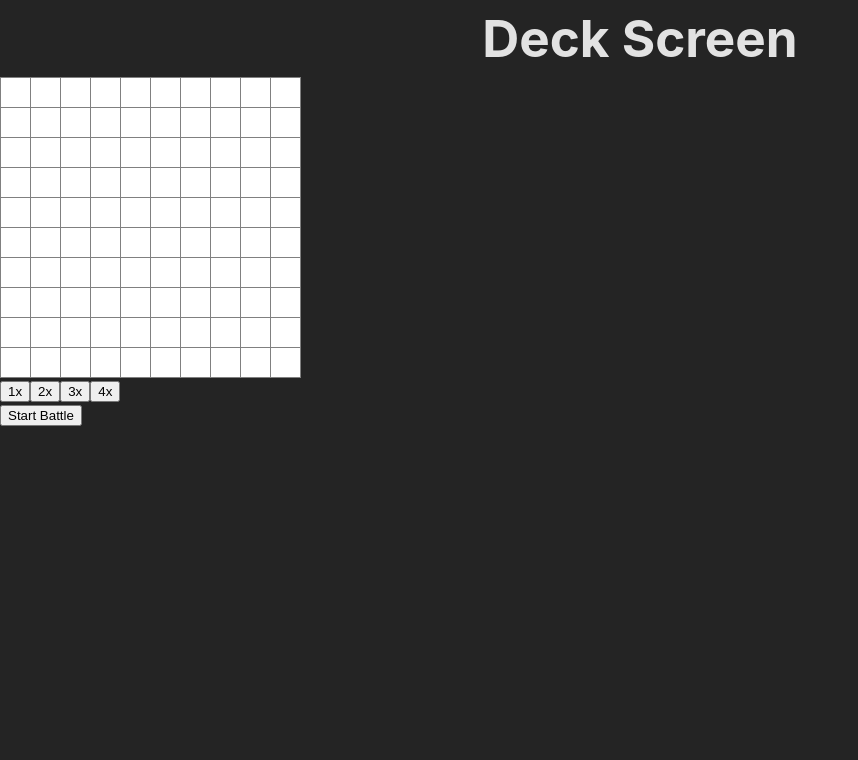
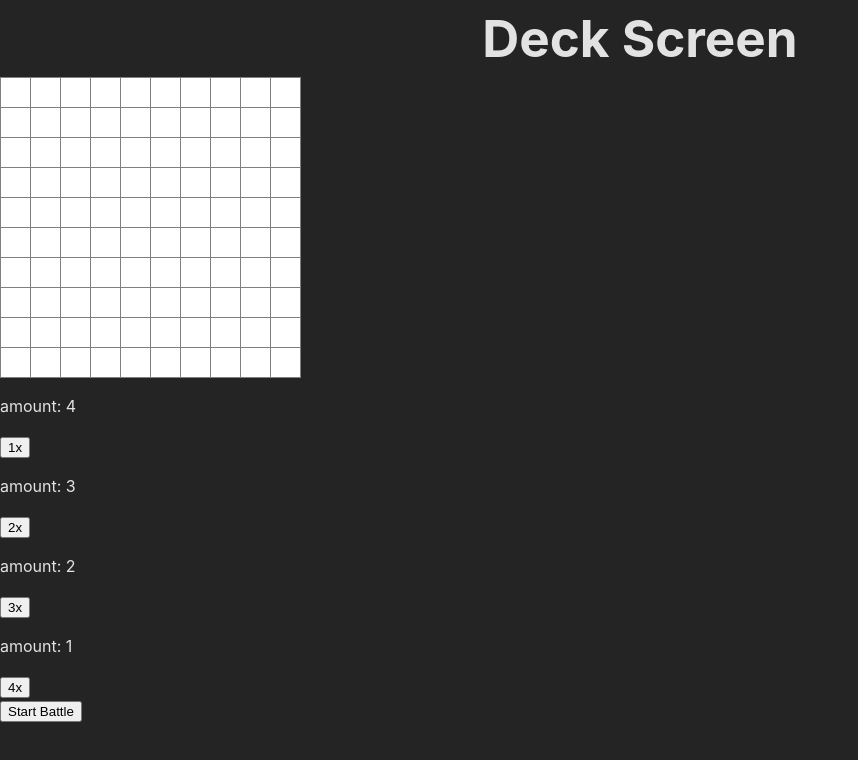
Before and after one commit to DenDOme/react-battle-ship, a React (Vite) app: page / in a window 1280 px wide. Both pictures are taken after a click on the button "Start Game". Shown: the top 760 px of the page, without its empty margins (0-858 px from the left). Built offline with nearby package versions, Linux system fonts and the light colour scheme.

Commit message:
minor fixes

```diff
--- a/src/components/DeckScreen.jsx
+++ b/src/components/DeckScreen.jsx
@@ -13,6 +13,12 @@ function DeckScreen({player, startBattle}){
     const [error, setError] = useState(false);
     const [errorVertical, setErrorVertical] = useState(false);
     const [placedGreen ,setPlacedGreen] = useState([]);
+    const [shipAmount, setShipAmount] = useState(new Map([
+        [1, 4],
+        [2, 3],
+        [3, 2],
+        [4, 1],
+    ]));
     const mapWidth = player.board.mapx;
 
     const handleChangeType = (type) => {
@@ -24,11 +30,20 @@ function DeckScreen({player, startBattle}){
     }
 
     const handlePlaceShip = (x,y) => {
-        if(error || errorVertical){
+        if((error && !vertical)|| (errorVertical && vertical)){
             return false;
         }
         const res = player.placeShip(length,x,y,vertical);
         if(res){
+            setShipAmount((prevHash) => {
+                const newHash = new Map(prevHash);
+                const currentHash = newHash.get(length) || 0;
+                if(currentHash > 0){
+                    newHash.set(length, currentHash - 1);
+                }
+                return newHash
+            })
+
             if(vertical){
                 setPlacedGreen(prevPlacedGreen => [...prevPlacedGreen, ...greenVertical]);
             }
@@ -90,6 +105,30 @@ function DeckScreen({player, startBattle}){
             }
             adjacentHorizontal = Array.from(adjacentHorizontal).map(coord => coord.split(',').map(Number));
             adjacentVertical = Array.from(adjacentVertical).map(coord => coord.split(',').map(Number));
+            if(vertical){
+                for(const coords of adjacentVertical){
+                    if(placedGreen.some(existingCoord => existingCoord[0] === coords[0] && existingCoord[1] === coords[1])){
+                        setErrorVertical(true);
+                    }
+                }
+                for(const coords of greenVertical){
+                    if(placedGreen.some(existingCoord => existingCoord[0] === coords[0] && existingCoord[1] === coords[1])){
+                        setErrorVertical(true);
+                    }
+                }
+            }
+            else {
+                for(const coords of adjacentHorizontal){
+                    if(placedGreen.some(existingCoord => existingCoord[0] === coords[0] && existingCoord[1] === coords[1])){
+                        setError(true);
+                    }
+                }
+                for(const coords of greenHorizontal){
+                    if(placedGreen.some(existingCoord => existingCoord[0] === coords[0] && existingCoord[1] === coords[1])){
+                        setError(true);
+                    }
+                }
+            }
             setAroundHighLight(adjacentHorizontal);
             setGreyVertical(adjacentVertical);
             setGreenHighLight(greenHorizontal);
@@ -131,10 +170,10 @@ function DeckScreen({player, startBattle}){
                 })}
             </div>
             <div className="deck-types">
-                <button onClick={() => handleChangeType(1)}>1x</button>
-                <button onClick={() => handleChangeType(2)}>2x</button>
-                <button onClick={() => handleChangeType(3)}>3x</button>
-                <button onClick={() => handleChangeType(4)}>4x</button>
+                <div className="types"><p>amount: {shipAmount.get(1)} </p><button onClick={() => handleChangeType(1)}>1x</button></div>
+                <div className="types"><p>amount: {shipAmount.get(2)} </p><button onClick={() => handleChangeType(2)}>2x</button></div>
+                <div className="types"><p>amount: {shipAmount.get(3)} </p><button onClick={() => handleChangeType(3)}>3x</button></div>
+                <div className="types"><p>amount: {shipAmount.get(4)} </p><button onClick={() => handleChangeType(4)}>4x</button></div>
             </div>
             <button onClick={() => startBattle(2)}>Start Battle</button>
         </>
--- a/src/scripts/player.js
+++ b/src/scripts/player.js
@@ -6,7 +6,7 @@ class Player{
     }
 
     hitShip(x,y){
-        return this.hitShip(x,y);
+        return this.board.hitShip(x,y);
     }
 
     placeShip(lenght,x,y,vertical){
```
Also changed, not shown: src/scripts/computer.js (+18 -0 lines), 1 other file (tests, documents, lock files or other folders).
